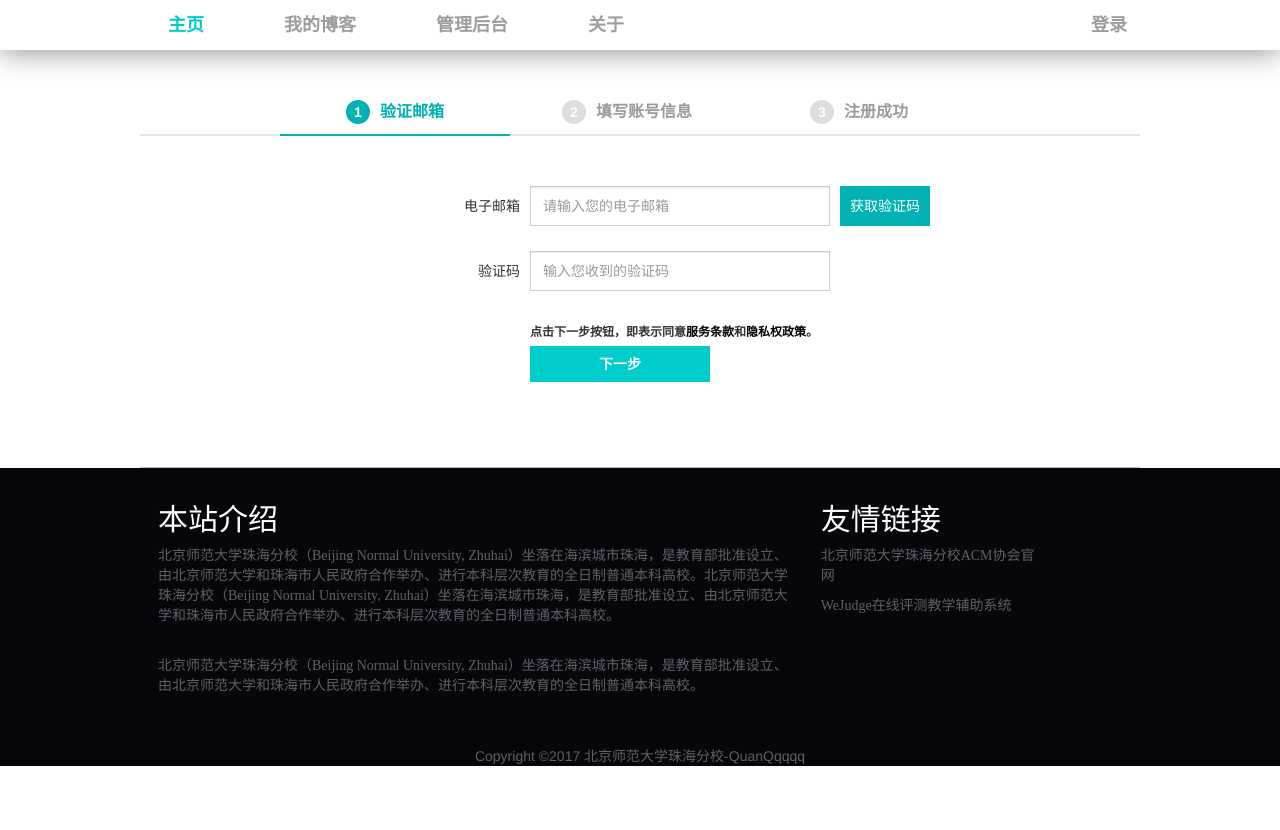
After one commit to qq1515021487/blog, a Django app: page /register in a window 1280 px wide. The commit adds this page. Run offline with Django 3.2, Linux system fonts and the light colour scheme; some libraries are stand-ins or nearby versions.

Commit message:
更新其他页面

```diff
--- /dev/null
+++ b/blog/templates/footer.html
@@ -0,0 +1,29 @@
+<footer class="footer" role="contentinfo">
+    <div class="container">
+      <div class="foot-container">
+        <div class="col-md-8">
+          <h2>本站介绍</h2>
+          <p>
+          北京师范大学珠海分校（Beijing Normal University, Zhuhai）坐落在海滨城市珠海，是教育部批准设立、由北京师范大学和珠海市人民政府合作举办、进行本科层次教育的全日制普通本科高校。北京师范大学珠海分校（Beijing Normal University, Zhuhai）坐落在海滨城市珠海，是教育部批准设立、由北京师范大学和珠海市人民政府合作举办、进行本科层次教育的全日制普通本科高校。
+          </p>
+          <br>
+          <p>
+          北京师范大学珠海分校（Beijing Normal University, Zhuhai）坐落在海滨城市珠海，是教育部批准设立、由北京师范大学和珠海市人民政府合作举办、进行本科层次教育的全日制普通本科高校。
+          </p>
+          <br>
+        </div>
+        <div class="col-md-3">
+          <h2>友情链接</h2>
+          <p><a href="http://acm.bnuz.edu.cn">北京师范大学珠海分校ACM协会官网</a></p>
+          <p><a href="https://oj.bnuz.edu.cn">WeJudge在线评测教学辅助系统</a></p>
+        </div>
+      </div>
+
+    </div>
+    <center>
+        <br>
+        <p>
+          Copyright ©2017 北京师范大学珠海分校-QuanQqqqq
+        </p>
+      </center>
+  </footer>
--- a/blog/templates/head.html
+++ b/blog/templates/head.html
@@ -1,6 +1,6 @@
-<head>
+
 <title>QuanQqqqq的博客{% block title_content %}--不愿意透露姓名的小Q {% endblock %}</title>
-  <link rel="stylesheet" type="text/css" href="/static/css/normalize.css" />
+<link rel="stylesheet" type="text/css" href="/static/resource/css/normalize.css" />
 <link rel="stylesheet" type="text/css" href="/static/resource/css/vicons-font.css" />
 <link rel="stylesheet" type="text/css" href="/static/resource/css/base.css" />
 <link rel="stylesheet" type="text/css" href="/static/resource/css/buttons.css" />
@@ -14,4 +14,3 @@
 <meta charset="utf-8">
 {% block style_content %}
 {% endblock %}
-</head>
--- a/blog/templates/login.html
+++ b/blog/templates/login.html
@@ -18,7 +18,7 @@
       </div>
       <button type="button" class="btn btn-info insulate-div-vertical" style="margin-top: 0px;width: 100%;padding-top: 10px;padding-bottom:10px;"><span>确认登录</span></button>
       <p>还没注册用户？不要紧张，请看下面</p>
-      <p><a href="signup.html" style="color: #0275d8;">注册用户</a></p>
+      <p><a href="register.html" style="color: #0275d8;">注册用户</a></p>
     </center>
   </div>
 </body>
--- a/blog/templates/signup.html
+++ b/blog/templates/register.html
@@ -1,21 +1,11 @@
 <!DOCTYPE html>
 <html lang="zh-CN">
 <head>
-    <meta charset="UTF-8">
-    <meta http-equiv="X-UA-Compatible" content="IE=edge">
-    <meta name="viewport" content="width=device-width, initial-scale=1">
+    {% include "head.html" %}
+    <link href="/static/resource/css/film.css" rel="stylesheet">
+</head>
 
-    <link href="resource/bootstrap/css/bootstrap.min.css" rel="stylesheet">
-    <link href="resource/css/film.css" rel="stylesheet">
-    <link rel="stylesheet" href="resource/css/bootstrap-demo-style.css" />
-<link rel="stylesheet" href="resource/css/style.css" />
 
-    <script src="resource/bootstrap/js/jquery-2.2.2.min.js"></script>
-    <script src="resource/bootstrap/js/bootstrap.min.js"></script>
-
-    <title>QuanQqqqq的博客--注册</title>
-
-</head>
 <body class="signup">
 <script type="text/javascript">
     //对象绑定
```
Also changed, not shown: other parts of blog/templates/register.html (+2 -58 lines), blog/templates/base.html (+5 -30 lines). Lines whose indentation alone changed are shown as unchanged.
